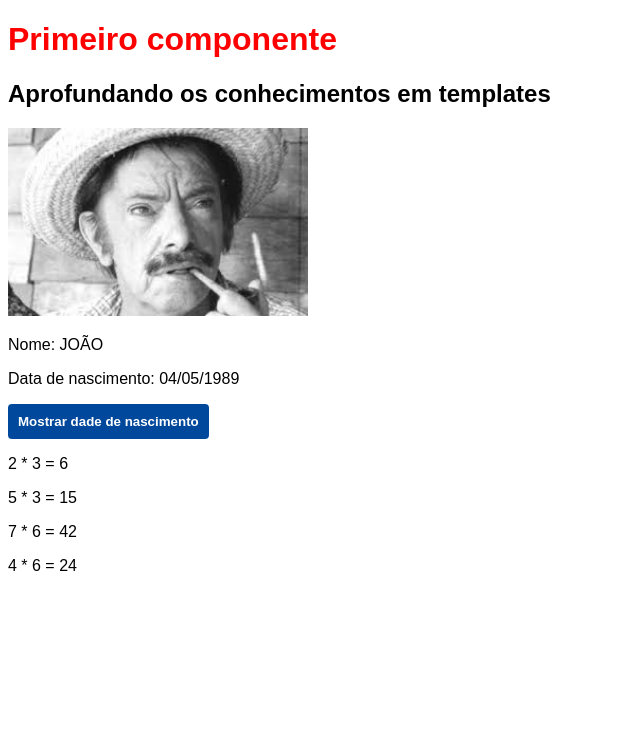
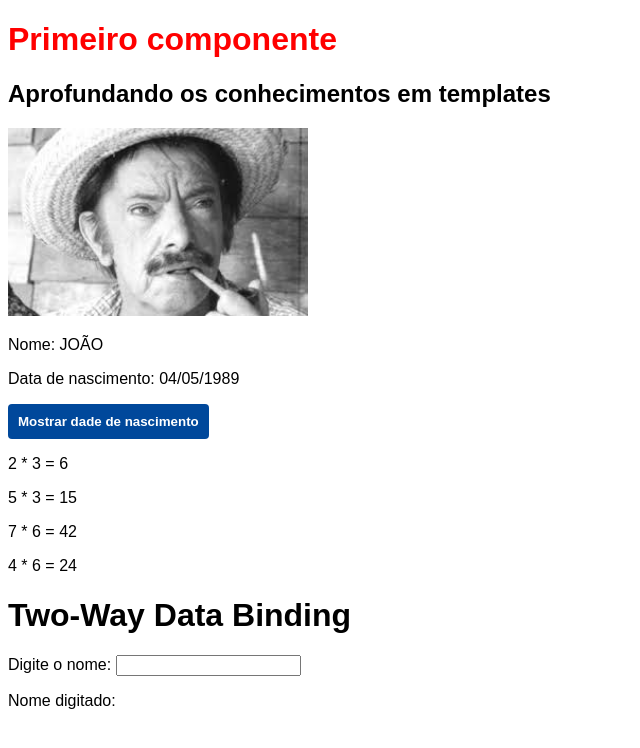
Before and after one commit to leonardongarcia/angular, an Angular app: page / in a window 1280 px wide. Shown: the top 748 px of the page, without its empty margins (0-640 px from the left). Built offline with nearby package versions, Linux system fonts and the light colour scheme.

Commit message:
Two Way Data Binding

```diff
--- a/src/app/app.component.html
+++ b/src/app/app.component.html
@@ -1,3 +1,4 @@
 <app-primeiro-componente></app-primeiro-componente>
 <app-segundo-componente></app-segundo-componente>
 <app-pipe-customizado></app-pipe-customizado>
+<app-two-way-data-binding></app-two-way-data-binding>
--- /dev/null
+++ b/src/app/two-way-data-binding/two-way-data-binding.component.html
@@ -0,0 +1,5 @@
+<h1>Two-Way Data Binding</h1>
+
+<p>Digite o nome: <input type="text" [(ngModel)]="nome"> </p>
+
+<p>Nome digitado: {{ nome }}</p>
--- /dev/null
+++ b/src/app/two-way-data-binding/two-way-data-binding.component.ts
@@ -0,0 +1,10 @@
+import { Component } from '@angular/core';
+
+@Component({
+  selector: 'app-two-way-data-binding',
+  templateUrl: './two-way-data-binding.component.html',
+  styleUrls: ['./two-way-data-binding.component.css']
+})
+export class TwoWayDataBindingComponent {
+  nome = "";
+}
```
Also changed, not shown: src/app/app.module.ts (+6 -2 lines), src/app/two-way-data-binding/two-way-data-binding.component.css (added), 1 other file (tests, documents, lock files or other folders).
